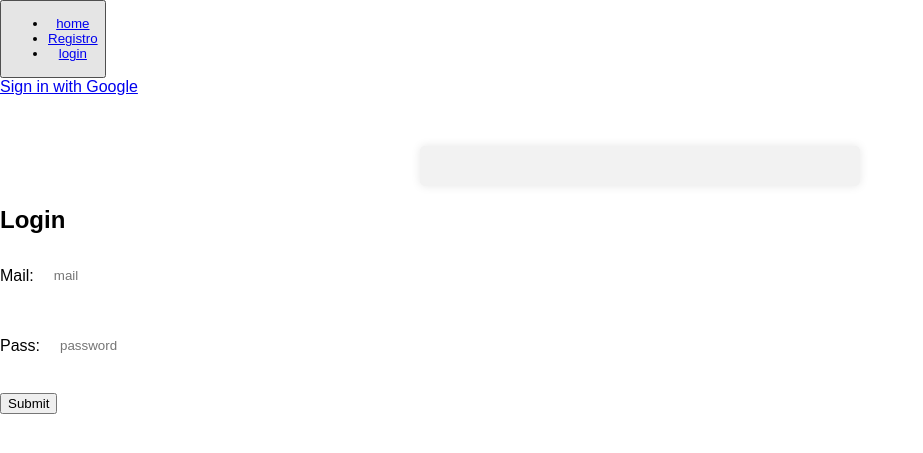
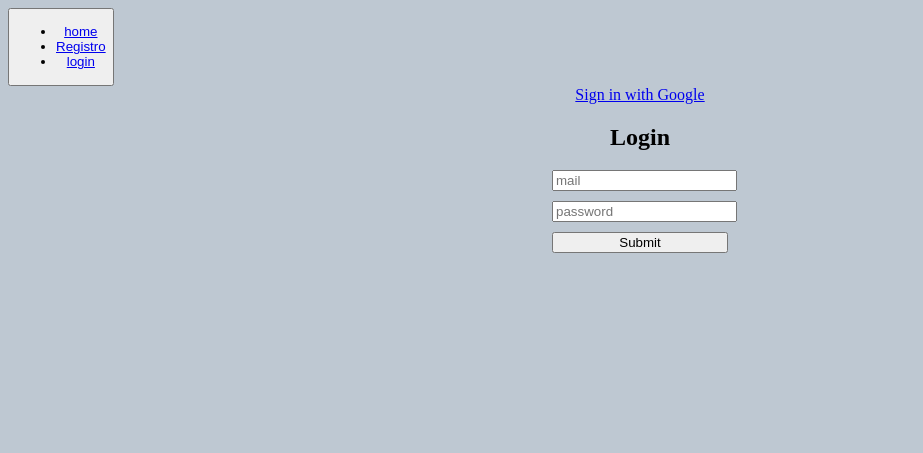
Before and after one commit to Radu-A/freelance-webpage-project, a Node server app: page /login in a window 1280 px wide. Shown: the top 453 px of the page, without its empty margins (0-923 px from the left). Run offline with Node 20, Linux system fonts and the light colour scheme; some libraries are stand-ins or nearby versions.

Commit message:
slightly testing changes in pug and css structure

```diff
--- a/public/styles.css
+++ b/public/styles.css
@@ -1,78 +1,18 @@
-body {
-	margin: 0;
-	padding: 0;
-	font-family: sans-serif;
+body{
+	background-color: rgb(190, 200, 210);
 }
 
-form {
-	background-color: #f2f2f2;
-	padding: 20px;
-	border-radius: 5px;
-	box-shadow: 0px 0px 10px rgba(0, 0, 0, 0.1);
-	width: 90%;
-	max-width: 400px;
-	margin: auto;
-	margin-top: 50px;
+main{
+	display: flex;
+	flex-direction: column;
+	align-items: center;
 }
 
-form h2 {
-	text-align: center;
-	margin-bottom: 20px;
+.form-group{
+	padding-bottom: 10px;
+	width: 176px;
 }
 
-form label {
-	display: block;
-	margin-bottom: 10px;
-	font-weight: bold;
+#loginSubmit{
+	width: 176px;
 }
-
-.form-group {
-	display: flex;
-	flex-direction: column;
-	margin-bottom: 20px;
-}
-
-.form-group label {
-	margin-bottom: 5px;
-}
-
-.form-group input[type="email"],
-.form-group input[type="password"] {
-	padding: 10px;
-	border-radius: 5px;
-	border: none;
-	margin-top: 5px;
-	margin-bottom: 10px;
-	width: calc(100% - 20px);
-}
-
-.form-group button[type="submit"] {
-	background-color: #333;
-	color: #fff;
-	padding: 10px 20px;
-	border-radius: 5px;
-	border: none;
-	cursor: pointer;
-	width: calc(100% - 20px);
-}
-
-.g-signin2 {
-	margin-top:auto; /* Mueve el botón hacia abajo */
-	margin-left:auto; /* Centra el botón horizontalmente */
-	margin-right:auto; /* Centra el botón horizontalmente */
-}
-
-@media screen and (min-width: 768px) {
-	form {
-		width: 400px;
-	}
-
-	.form-group {
-        flex-direction: row;
-        align-items:center
-    }
-
-    .form-group label {
-        margin-right:10px
-    }
-}
--- /dev/null
+++ b/views/head.pug
@@ -0,0 +1,8 @@
+head
+    meta(charset='UTF-8')
+    meta(http-equiv='X-UA-Compatible' content='IE=edge')
+    meta(name='viewport' content='width=device-width, initial-scale=1.0')
+    title
+    link(rel='stylesheet' href='../styles.css')
+    script(src="https://apis.google.com/js/platform.js", async, defer)
+    meta(name="google-signin-client_id", content="TU_CLIENT_ID_DE_GOOGLE")
--- a/views/login.pug
+++ b/views/login.pug
@@ -1,31 +1,24 @@
 doctype html
 html(lang="en")
-head
-    title fwp login
-    meta(name="viewport", content="width=device-width, initial-scale=1")
-    link(rel="stylesheet", type="text/css", href="styles.css")
-    script(src="https://apis.google.com/js/platform.js", async, defer)
-    meta(name="google-signin-client_id", content="TU_CLIENT_ID_DE_GOOGLE")
-body
-    header
-        include header.pug
-    main
+    include head.pug
+    body
+        header
+            include header.pug
+        main
 
-        a(class="button google" href="/api/login/federated/google") Sign in with Google
+            a(class="button google" href="/api/login/federated/google") Sign in with Google
 
-        form
-        h2 Login
+            form
+            h2 Login
 
-        div.form-group
-            label(for="email") Mail:
-            input(type="email", id="email", name="email", placeholder="mail" required)
+            div.form-group
+                input(type="email", id="email", name="email", placeholder="mail" required)
 
-        div.form-group
-            label(for="password") Pass:
-            input(type="password", id="password", name="password", placeholder="password" required)
+            div.form-group
+                input(type="password", id="password", name="password", placeholder="password" required)
 
-        button(type="submit") Submit
+            button#loginSubmit(type="submit") Submit
 
-    script(src="script.js")
+        script(src="script.js")
 
-    footer
+        footer
```
Also changed, not shown: controllers/projectsController.js (added), controllers/usersController.js (added).
